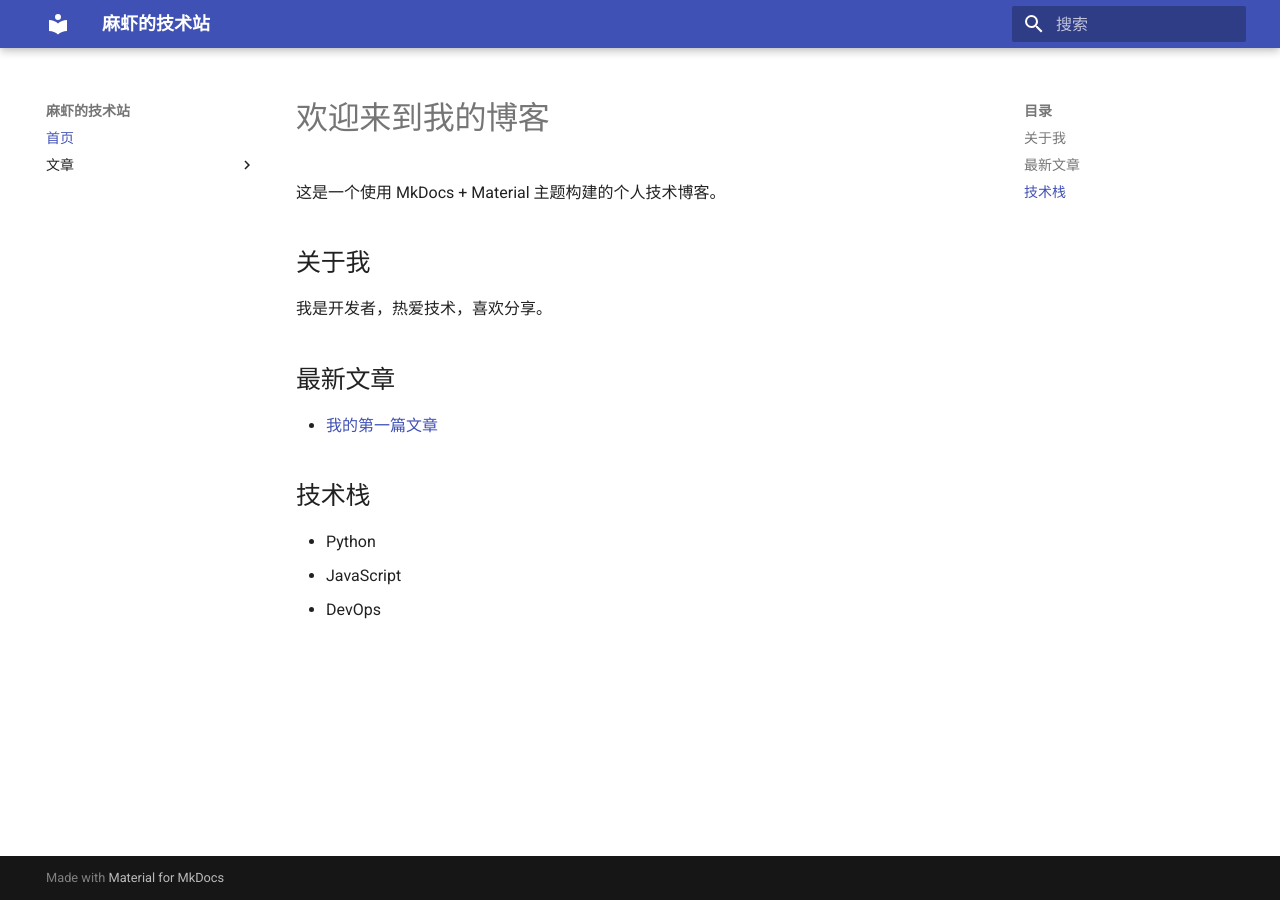
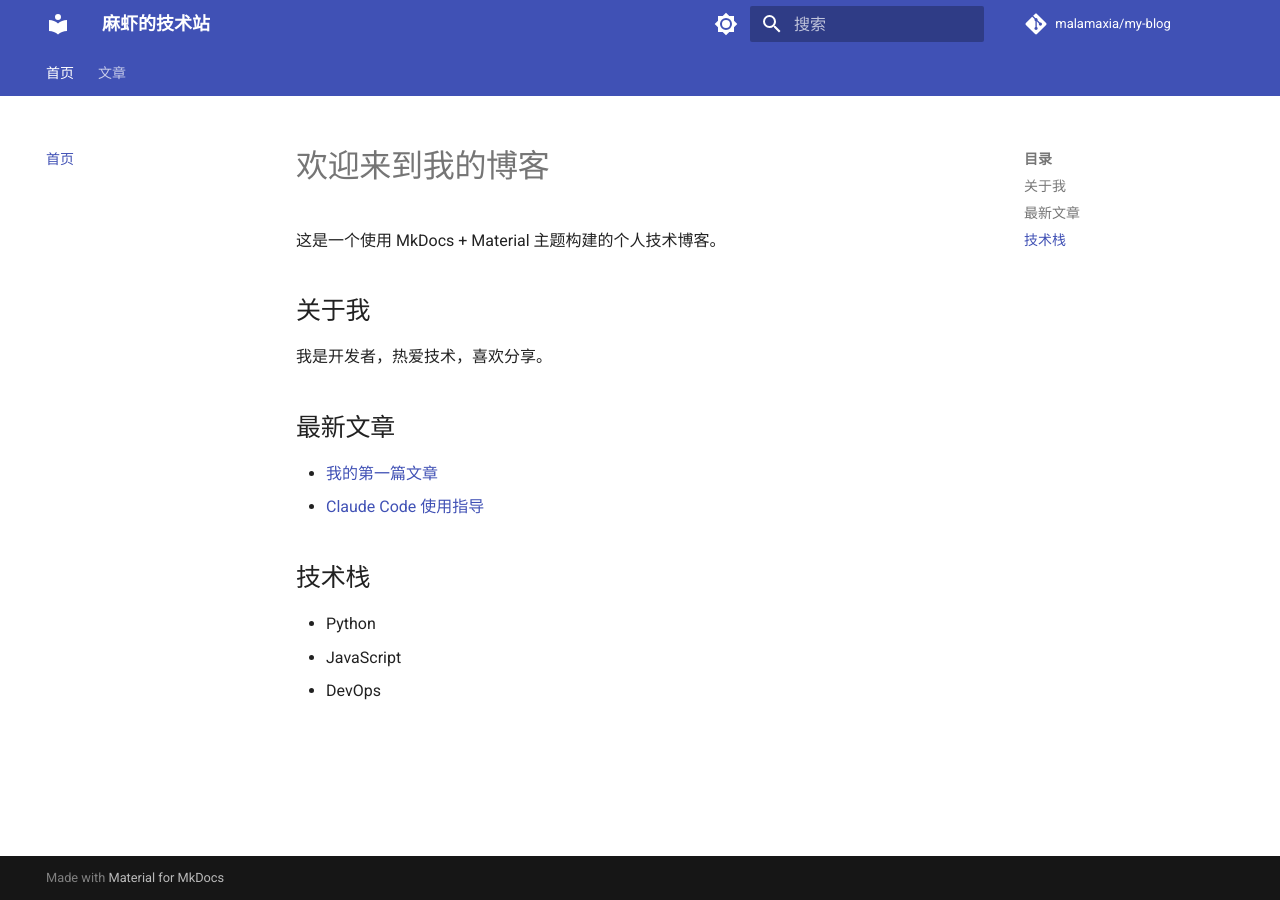
Before and after one commit to malamaxia/my-blog, an MkDocs documentation site: the page built from docs/index.md, in a window 1280 px wide. Built offline with MkDocs 1.6.1 and Material for MkDocs 9.7.7, drawn with Linux system fonts in a browser that asks for light colours; comment, search, counter and statistics services are not loaded.

Commit message:
feat: 优化博客配置与 CI 流程
- 升级 Markdown 扩展至 pymdownx 套件，替换旧版 codehilite
- 启用 Material 主题 features（导航标签、代码复制、搜索增强等）
- 添加深/浅色切换按钮，完善 site_author 和 repo_url
- 新增 requirements.txt 固定依赖版本，CI 启用 pip 缓存
- 注册 claude code 使用指导文章至导航树
- 修复 index.md 文章链接路径

```diff
--- a/docs/index.md
+++ b/docs/index.md
@@ -8,7 +8,8 @@
 
 ## 最新文章
 
-- [我的第一篇文章](./articles/first-post.md)
+- [我的第一篇文章](articles/first-post.md)
+- [Claude Code 使用指导](articles/claude code使用指导.md)
 
 ## 技术栈
 
--- a/mkdocs.yml
+++ b/mkdocs.yml
@@ -1,6 +1,8 @@
 site_name: 麻虾的技术站
 site_description: 个人技术博客
-site_author: Your Name
+site_author: malamaxia
+repo_url: https://github.com/malamaxia/my-blog
+repo_name: malamaxia/my-blog
 
 theme:
   name: material
@@ -10,21 +12,47 @@ theme:
       scheme: default
       primary: indigo
       accent: indigo
+      toggle:
+        icon: material/brightness-7
+        name: 切换到深色模式
     - media: "(prefers-color-scheme: dark)"
       scheme: slate
       primary: deep orange
       accent: deep orange
+      toggle:
+        icon: material/brightness-4
+        name: 切换到浅色模式
+  features:
+    - navigation.tabs
+    - navigation.top
+    - navigation.instant
+    - search.suggest
+    - search.highlight
+    - content.code.copy
 
 nav:
   - 首页: index.md
   - 文章:
     - 第一篇: articles/first-post.md
+    - Claude Code 使用指导: articles/claude code使用指导.md
 
 markdown_extensions:
   - admonition
-  - codehilite
   - toc:
       permalink: true
+  - pymdownx.highlight:
+      anchor_linenums: true
+      line_spans: __span
+      pygments_lang_class: true
+  - pymdownx.inlinehilite
+  - pymdownx.snippets
+  - pymdownx.superfences
+  - pymdownx.tabbed:
+      alternate_style: true
+  - pymdownx.details
+  - attr_list
+  - md_in_html
 
 plugins:
-  - search
+  - search:
+      lang: zh
--- /dev/null
+++ b/requirements.txt
@@ -0,0 +1,3 @@
+mkdocs>=1.6.0
+mkdocs-material>=9.5.0
+pymdown-extensions>=10.0
```
Also changed, not shown: docs/articles/claude code使用指导.md (added, +3 -0 lines), 1 other file.
